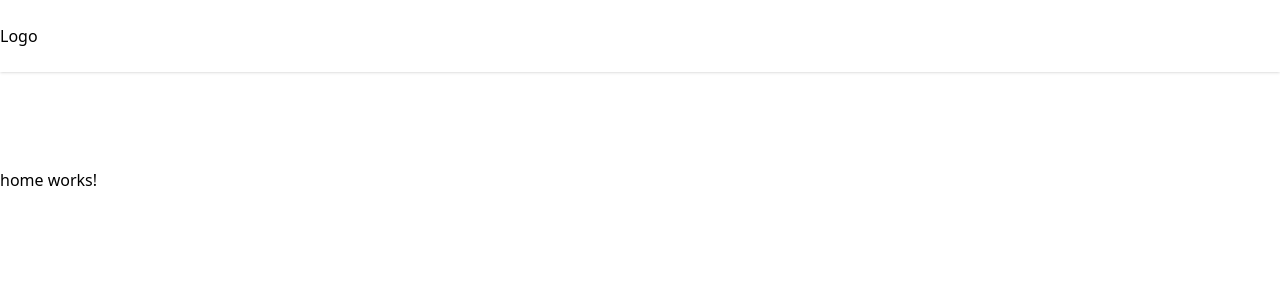
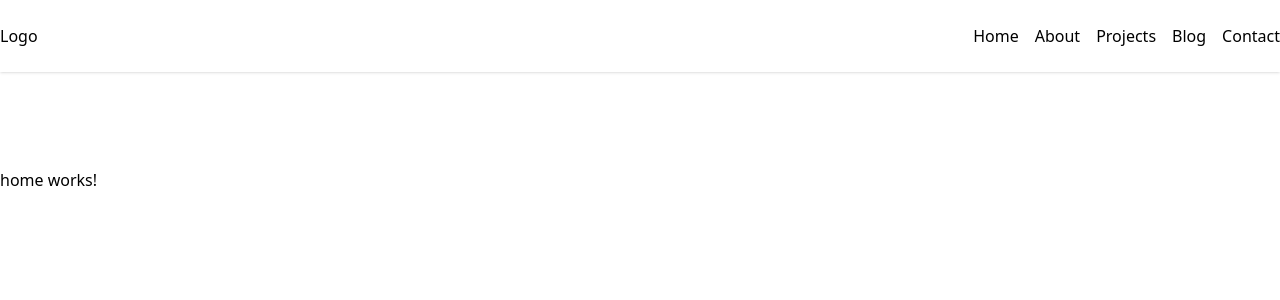
Before and after one commit to Justin-Bento/revisiting-angular, an Angular app: page / in a window 1280 px wide. Shown: the top 300 px of the page. Built offline with nearby package versions, Linux system fonts and the light colour scheme.

Commit message:
Created base navigation link with all urls

```diff
--- a/src/app/app.component.html
+++ b/src/app/app.component.html
@@ -1,7 +1,28 @@
 <header class="shadow">
-  <div class="container mx-auto py-6">
-    <p class="">Logo</p>
-  </div>
+  <section class="flex items-center lg:justify-between container mx-auto">
+    <div class="py-6">
+      <p class="">Logo</p>
+    </div>
+    <nav class="">
+      <ul class="flex items-center gap-4">
+        <li class="">
+          <a href="" class="hover:underline">Home</a>
+        </li>
+        <li class="">
+          <a href="" class="hover:underline">About</a>
+        </li>
+        <li class="">
+          <a href="" class="hover:underline">Projects</a>
+        </li>
+        <li class="">
+          <a href="" class="hover:underline">Blog</a>
+        </li>
+        <li class="">
+          <a href="" class="hover:underline">Contact</a>
+        </li>
+      </ul>
+    </nav>
+  </section>
 </header>
 <main class="container mx-auto mt-24">
   <router-outlet></router-outlet>
```
